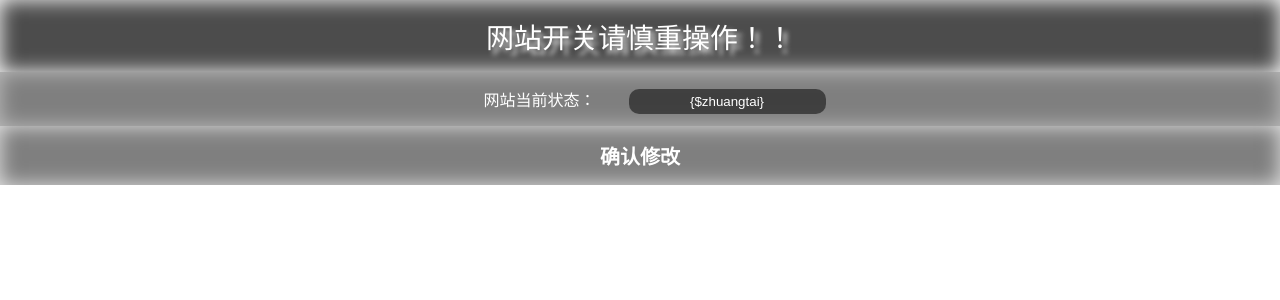
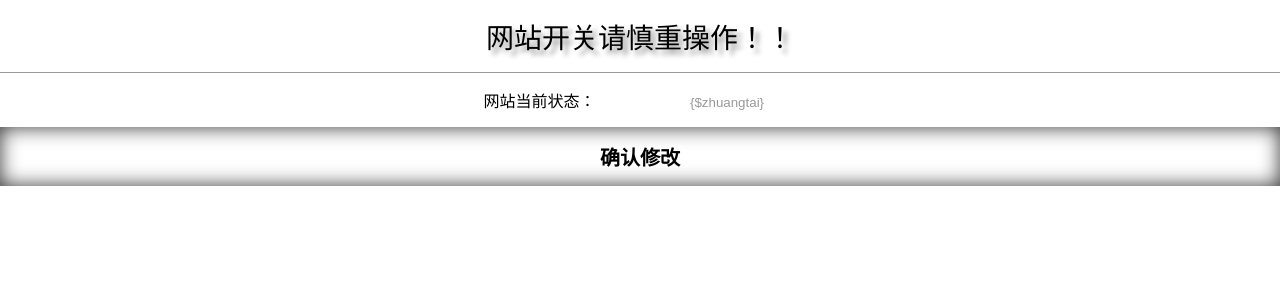
Before and after one commit to LSAres/peoplecarT, a PHP site: page /DbName/game/Admin/View/BackstageControl/websiteSwitchPage.html in a window 1280 px wide. Shown: the top 300 px of the page. Run offline with PHP 8.4, Linux system fonts and the light colour scheme.

Commit message:
后台 样式修噶

```diff
--- a/Public/css/styleSheetT.css
+++ b/Public/css/styleSheetT.css
@@ -331,15 +332,15 @@ a{
 /*顶部搜索框*/
 .topSearchDiv {
     text-align: center;
-    background-color: rgba(000, 000, 000, .7);
+    /* background-color: rgba(255, 255, 255, .7); */
     box-sizing: border-box;
-    box-shadow: 0 0 20px rgba(255, 255, 255, 1) inset;
     padding: 16px 0;
+    border-bottom:solid 1px #999;
 }
 
 .topSearchDiv .searchTitelDate {
     font-size: 14px;
-    color: #ffffff;
+    color: #000;
     font-weight: bold;
     text-align: center;
     display: inline-block;
@@ -494,22 +495,22 @@ table td {
 
 /*****************修改信息的页面 顶部DIV公用*/
 .topSearchDiv .updateTitleMessage {
-    color: #ffffff;
-    text-shadow: 5px 5px 5px #dedede;
+    color: #000;
+    text-shadow: 5px 5px 5px #999;
     font-size: 28px;
 }
 
 /*中间信息显示*/
 .upadateMessageDisplay {
     padding: 10px;
-    background-color: rgba(000, 000, 000, .5);
+    /* background-color: rgba(000, 000, 000, .5); */
     box-shadow: 0 0 20px rgba(255, 255, 255, 0.5) inset;
     text-align: center;
 }
 
 .upadateMessageDisplay .updateMessageTitle {
     width: 150px;
-    color: #ffffff;
+    color: #000;
     display: inline-block;
     padding: 5px 10px;
     border-radius: 5px 0 0 5px;
@@ -517,13 +518,13 @@ table td {
 
 .upadateMessageDisplay .updateMessageInput {
     border: none;
-    color: #ffffff;
+    color: #999;
     text-align: center;
     border-radius: 10px;
     padding: 5px 10px;
     display: inline-block;
-    background-color: rgba(000, 000, 000, .5);
-    box-shadow: 0 0 15px rgba(255, 255, 255, .6) inset;
+    /* background-color: rgba(000, 000, 000, .5); */
+    box-shadow: 0 0 15px rgba(0, 0, 0, .6) inset;
 
 }
 /*公告输入框*/
@@ -531,50 +532,50 @@ table td {
     display: block;
     width: 70%;
     height: 500px;
-    background: rgba(0,0,0,.6);
+    /* background: rgba(0,0,0,.6); */
     border-radius: 30px;
-    color: #fff;
+    color: #000;
     font-size: 16px;
     margin: 0 auto;
     resize: none;
     word-break: break-all;
     word-wrap: break-word;
     text-indent: 20px;
-    border: solid 1px #dedede;
+    border: solid 1px #999;
 }
 input::-webkit-input-placeholder { /* WebKit browsers */
-    color: #fff;
+    color: #999;
 }
 
 input:-moz-placeholder { /* Mozilla Firefox 4 to 18 */
-    color: #fff;
+    color: #999;
 }
 
 input::-moz-placeholder { /* Mozilla Firefox 19+ */
-    color: #fff;
+    color: #999;
 }
 
 input:-ms-input-placeholder { /* Internet Explorer 10+ */
-    color: #fff;
+    color: #999;
 }
 
 /*不确认修改按钮*/
 .updateTrue {
-    color: #ffffff;
+    color: #000;
     font-size: 20px;
     font-weight: bolder;
     text-align: center;
-    background-color: rgba(000, 000, 000, .5);
+    /* background-color: rgba(000, 000, 000, .5); */
     cursor: pointer;
-    box-shadow: 0 0 20px rgba(255, 255, 255, .8) inset;
+    box-shadow: 0 0 20px rgba(0, 0, 0, .8) inset;
     padding: 15px 0;
     margin-bottom: -15px;
     transition: all 1s;
 }
 
 .updateTrue:hover {
-    color: #cccccc;
-    box-shadow: 0 0 50px rgba(255, 255, 255, .8) inset;
+    color: #999;
+    box-shadow: 0 0 50px rgba(0, 0, 0, .8) inset;
     transition: all 1s;
 
 }
--- a/game/Admin/View/BackstageControl/websiteSwitchPage.html
+++ b/game/Admin/View/BackstageControl/websiteSwitchPage.html
@@ -29,7 +29,7 @@
 
 
 <div class="updateTrue">
-    <a href="{:U(MODULE_NAME.'/BackstageControl/editSwitch')}" style="color:white">确认修改</a>
+    <a href="{:U(MODULE_NAME.'/BackstageControl/editSwitch')}" style="color:#000">确认修改</a>
 </div>
 
 
--- a/game/Admin/View/Index/gameNotice.html
+++ b/game/Admin/View/Index/gameNotice.html
@@ -18,7 +18,6 @@
     }
 
     body {
-        background: black;
     }
 
     .wrap {
--- a/game/Admin/View/UserAdministration/userRecommendStructure.html
+++ b/game/Admin/View/UserAdministration/userRecommendStructure.html
@@ -11,8 +11,7 @@
     <script src="__PUBLIC__/js/commentT.js"></script>
     <style>
         .tableTitle{
-            background-color:#000000;
-            color: #fff;
+            color: #000;
         }
     </style>
 </head>
@@ -30,7 +29,7 @@
         <!--<option value="666">666666666件</option>-->
     <!--</select>-->
     <form action="{:U(MODULE_NAME.'/UserAdministration/userRecommendStructure')}" method="post" id="myform">
-        <label style="display: inline-block;color:#fff;margin-right: 30px;">会员账号</label>
+        <label style="display: inline-block;color:#000;margin-right: 30px;">会员账号</label>
         <input type="text" class="searchDataStyle searchInputStyle" placeholder="请输入搜索条件" name="account">
         <div class="conditionEndSearchStart" onclick="test()">开始搜索</div>
     </form>
```
Also changed, not shown: other parts of Public/css/styleSheetT.css (+41 -29 lines).
